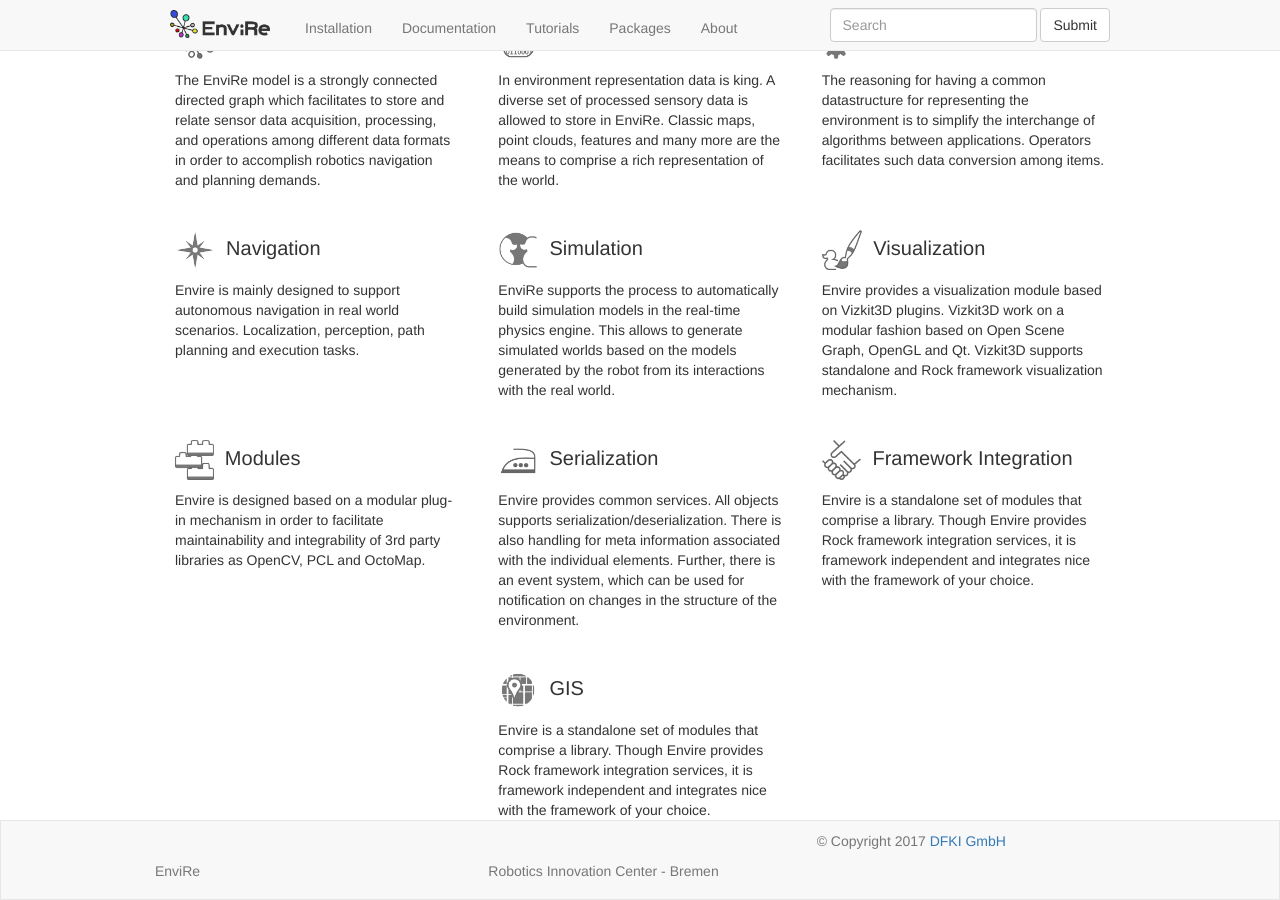
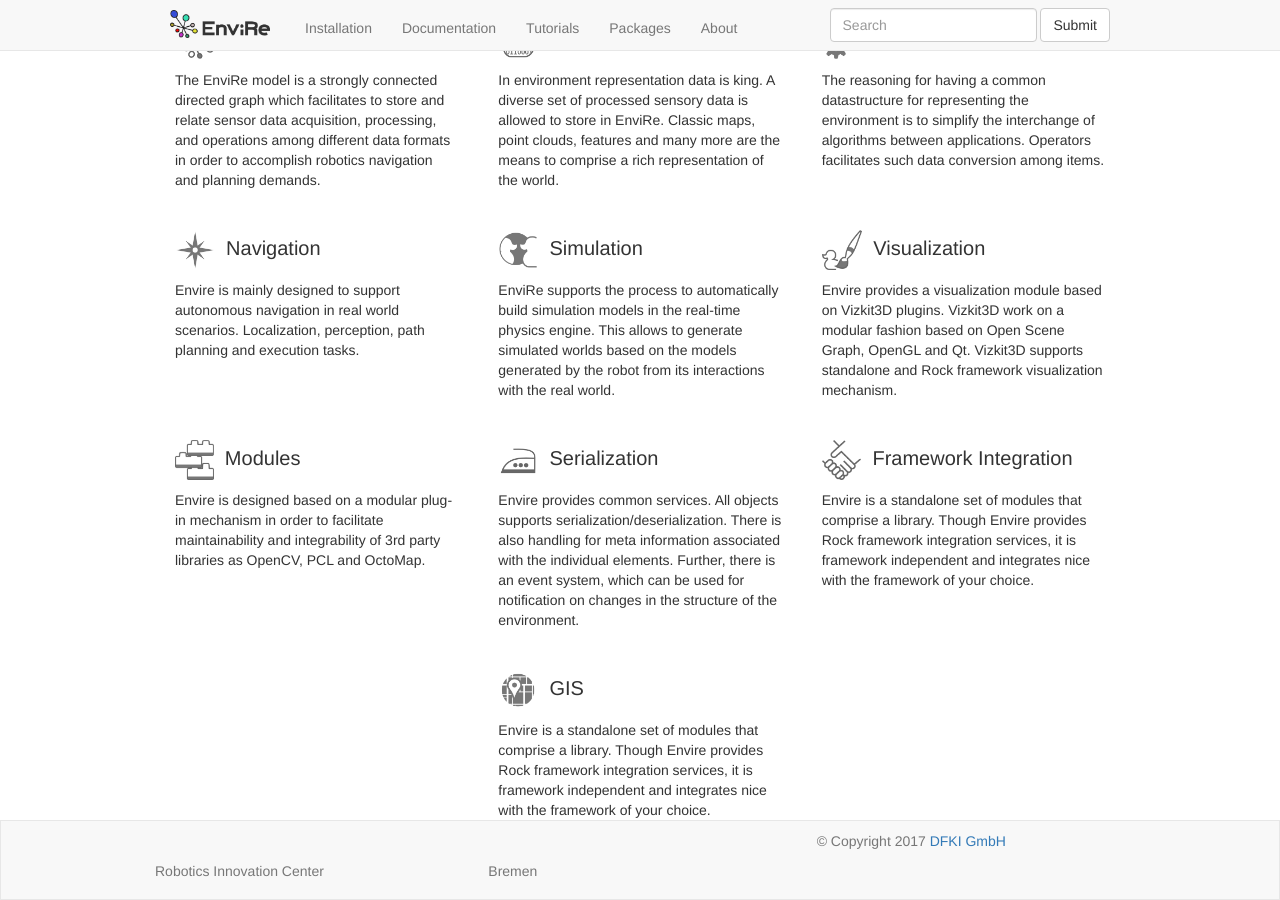
Before and after one commit to envire/envire.github.io, a Jekyll site: the page built from index.html, in a window 1280 px wide and 900 px high, scrolled down 1054 px. Built offline with Jekyll 4.4.1, drawn with Linux system fonts in a browser that asks for light colours; nearby versions of some CDN libraries.

Commit message:
footer: too long. update to shorter

```diff
--- a/_includes/footer.html
+++ b/_includes/footer.html
@@ -5,10 +5,10 @@
                 <p class="text-muted">&copy; Copyright 2017 <a href="http://robotik.dfki-bremen.de"> DFKI GmbH </a> </p>
             </div>
             <div class="col-md-4">
-                <p class="text-muted">EnviRe</p>
+                <p class="text-muted">Robotics Innovation Center</p>
             </div>
             <div class="col-md-4">
-                <p class="text-muted">Robotics Innovation Center - Bremen</p>
+                <p class="text-muted">Bremen</p>
             </div>
         </div>
       </div>
```
